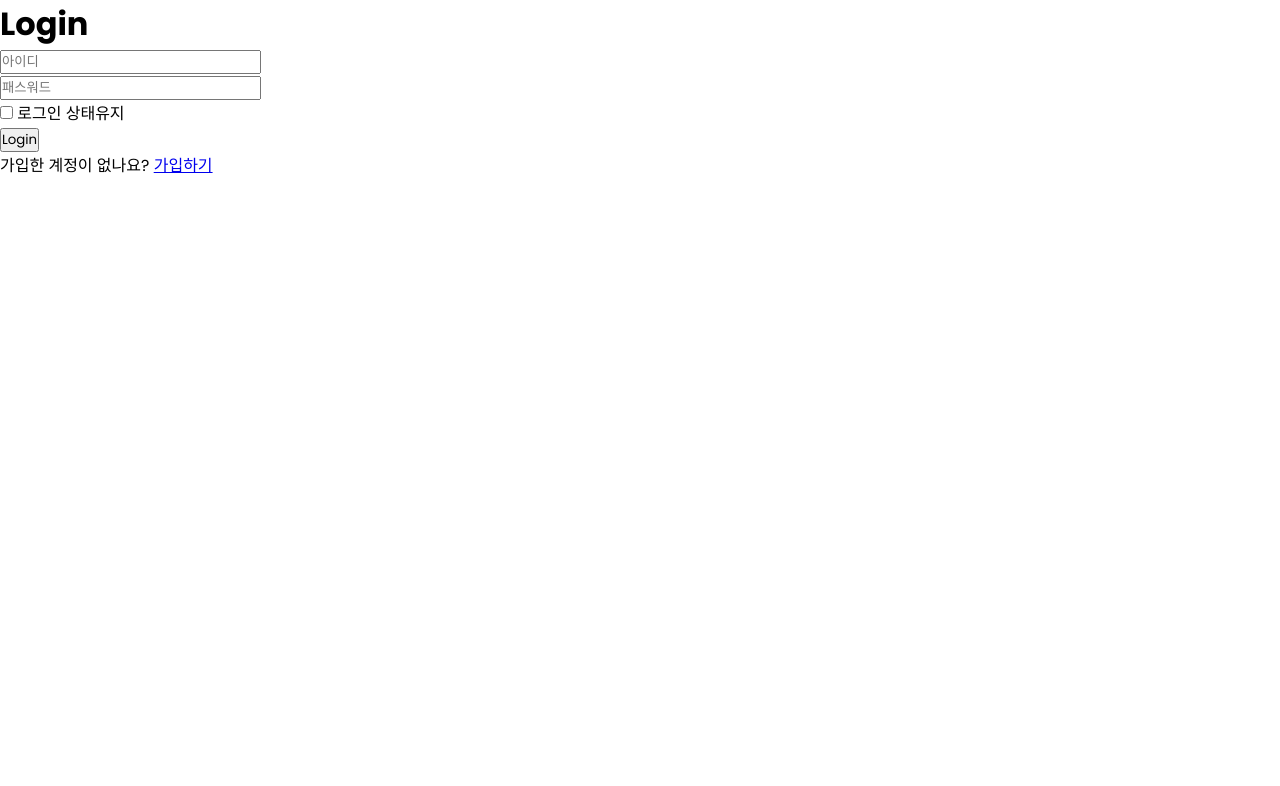
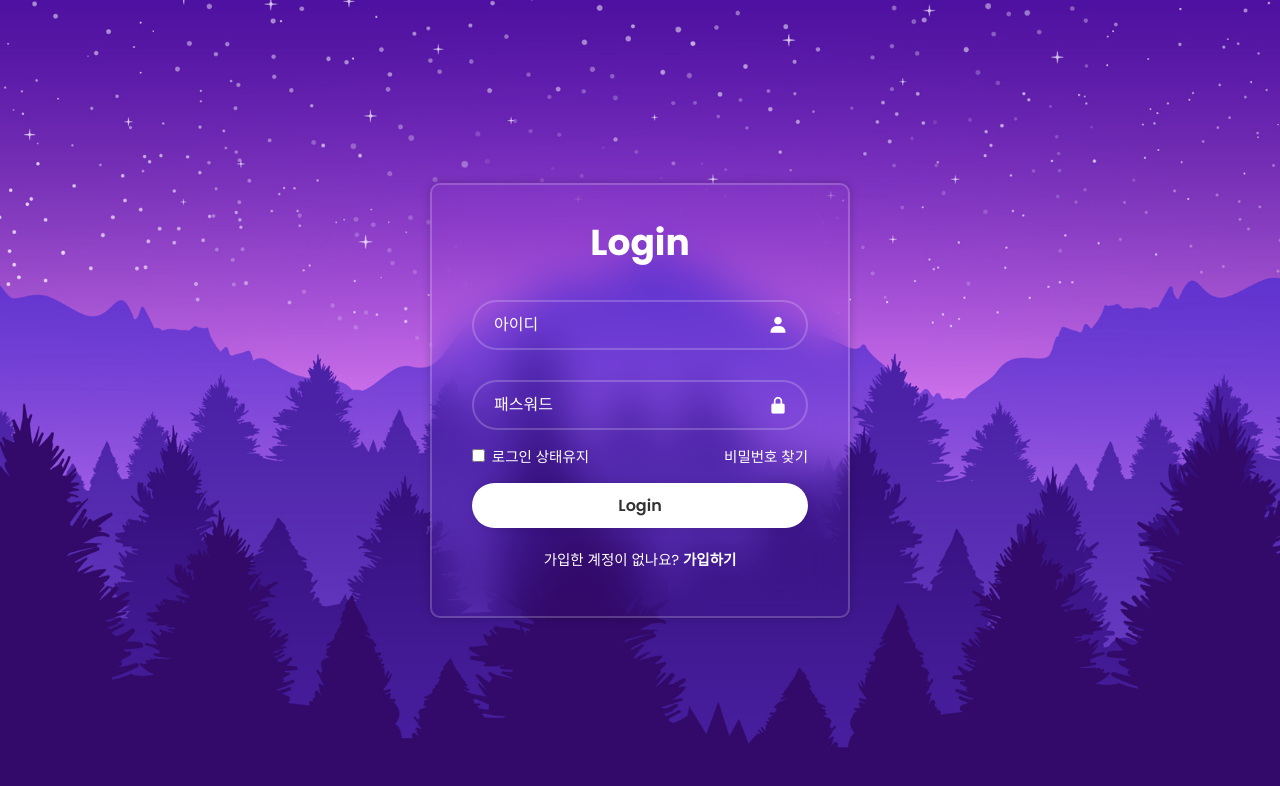
Before and after one commit to gyeom1215/Login-Form, a plain HTML site: page index.html in a window 1280 px wide. Drawn offline with nearby package versions, Linux system fonts and the light colour scheme.

Commit message:
마무리

```diff
--- a/index.html
+++ b/index.html
@@ -18,13 +18,19 @@
         <h1>Login</h1>
         <div class="input-box">
           <input type="text" placeholder="아이디" required />
+          <i class="bx bxs-user"></i>
         </div>
+
         <div class="input-box">
           <input type="password" placeholder="패스워드" required />
+          <i class="bx bxs-lock-alt"></i>
         </div>
+
         <div class="remember-forgot">
           <label><input type="checkbox" /> 로그인 상태유지</label>
+          <a href="#">비밀번호 찾기</a>
         </div>
+
         <button type="submit" class="btn">Login</button>
         <div class="register-link">
           <p>가입한 계정이 없나요? <a href="#">가입하기</a></p>
--- a/style.css
+++ b/style.css
@@ -7,3 +7,117 @@
   box-sizing: border-box;
   font-family: "Poppins", sans-serif;
 }
+
+body {
+  /* 플렉스로 가운데 정렬시 */
+  display: flex;
+  justify-content: center;
+  align-items: center;
+  height: 100vh; /* 화면높이의 100% */
+  background: url("images/bg.jpg") no-repeat center;
+  background-size: cover;
+}
+
+.wrapper {
+  width: 420px;
+  /* 백그라운드 투명 */
+  background: transparent;
+  /* 보터 투명한 흰색 */
+  border: 2px solid rgba(255, 255, 255, 0.2);
+  backdrop-filter: blur(20px);
+  box-shadow: 0 0 10px rgba(0, 0, 0, 0.2);
+  color: #fff;
+  border-radius: 10px;
+  padding: 30px 40px;
+}
+
+.wrapper h1 {
+  font-size: 36px;
+  text-align: center;
+}
+
+.wrapper .input-box {
+  width: 100%;
+  height: 50px;
+  margin: 30px 0;
+}
+
+.input-box input {
+  width: 100%;
+  height: 100%;
+  background: transparent;
+  border: none;
+  outline: none;
+  border: 2px solid rgba(255, 255, 255, 0.2);
+  border-radius: 40px;
+  font-size: 16px;
+  color: #fff;
+  padding: 20px 45px 20px 20px;
+}
+
+.input-box input::placeholder {
+  color: #fff;
+}
+
+.input-box {
+  position: relative;
+}
+
+.input-box i {
+  position: absolute;
+  right: 20px;
+  top: 50%;
+  transform: translateY(-50%);
+  font-size: 20px;
+}
+
+.wrapper .remember-forgot {
+  display: flex;
+  justify-content: space-between;
+  font-size: 14.5px;
+  margin: -15px 0 15px;
+}
+
+.remember-forgot label input {
+  accent-color: #fff;
+  margin-right: 3px;
+}
+
+.remember-forgot a {
+  color: #fff;
+  text-decoration: none;
+}
+
+.remember-forgot a:hover {
+  text-decoration: underline;
+}
+
+.wrapper .btn {
+  width: 100%;
+  height: 45px;
+  background: #fff;
+  border: none;
+  outline: none;
+  border-radius: 40px;
+  box-shadow: 0 0 10px rgba(0, 0, 0, 0.1);
+  cursor: pointer;
+  font-size: 16px;
+  color: #333;
+  font-weight: 600;
+}
+
+.wrapper .register-link {
+  font-size: 14.5px;
+  text-align: center;
+  margin: 20px 0 15px;
+}
+
+.register-link p a {
+  color: #fff;
+  text-decoration: none;
+  font-weight: 600;
+}
+
+.register-link p a:hover {
+  text-decoration: underline;
+}
```
Also changed, not shown: 1 other file.
